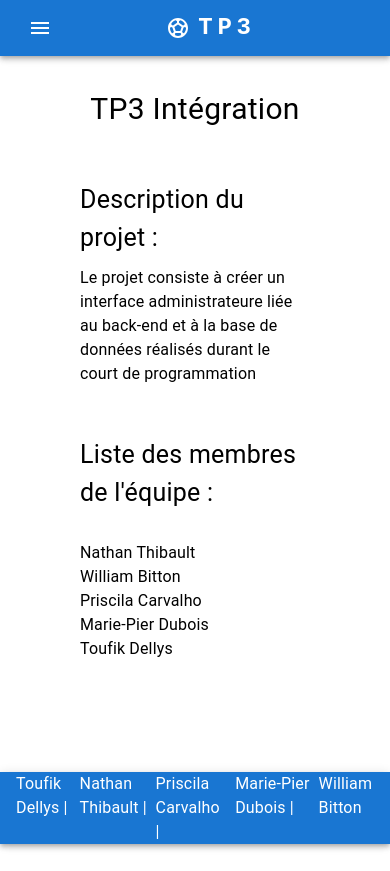
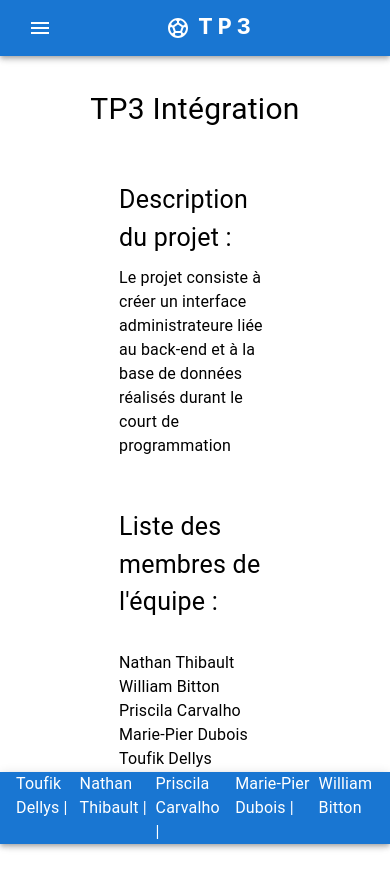
Before and after one commit to NateThibault/Projet_Final_Integration, a Next.js app: page / in a window 390 px wide. Before the commit the page ends 844 px from the top, so only its background shows below. Built offline with nearby package versions, Linux system fonts and the light colour scheme.

Commit message:
width 80% for responsive main

```diff
--- a/src/app/layout.tsx
+++ b/src/app/layout.tsx
@@ -22,7 +22,7 @@ export default function RootLayout({
         <header>
           <MyMenu />
         </header>
-        <main style={{ marginBottom: "100px" }}>
+        <main style={{ width: "80%", margin: "0 auto", marginBottom: "10%" }}>
           {children}
         </main>
         <footer style={{ position: 'fixed', left: 0, bottom: 0, width: '100%' }}>
```
